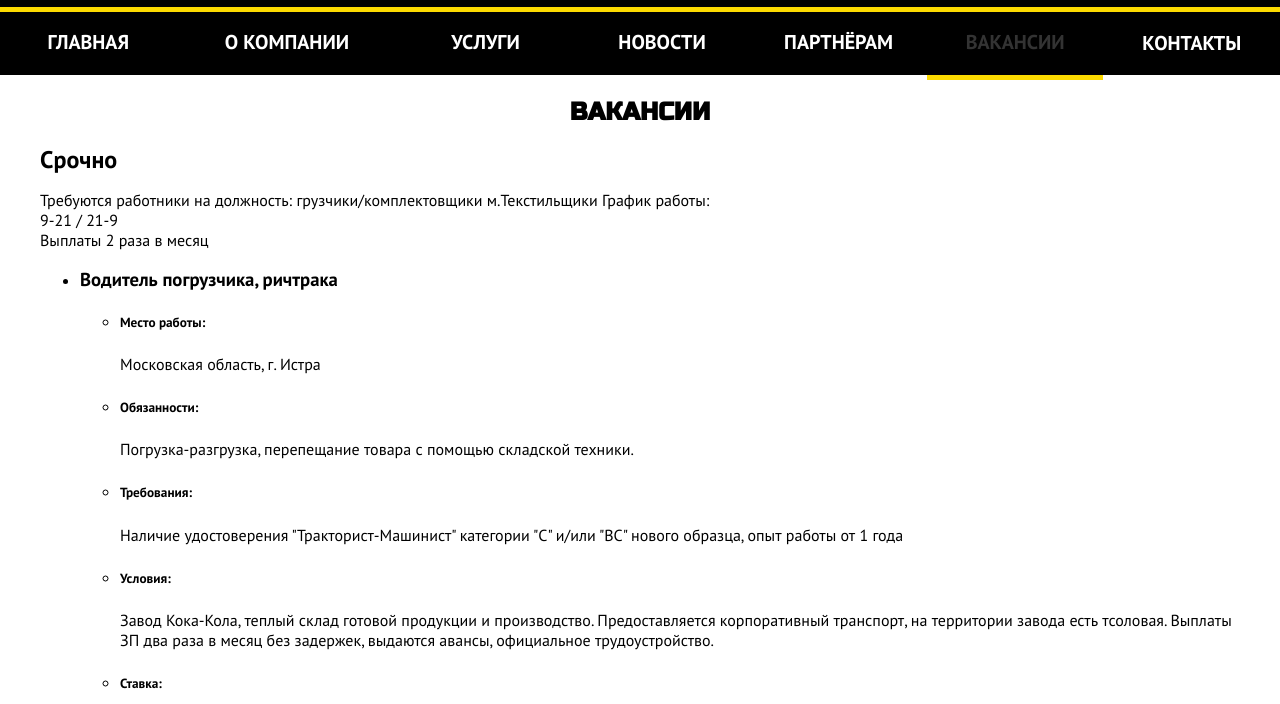
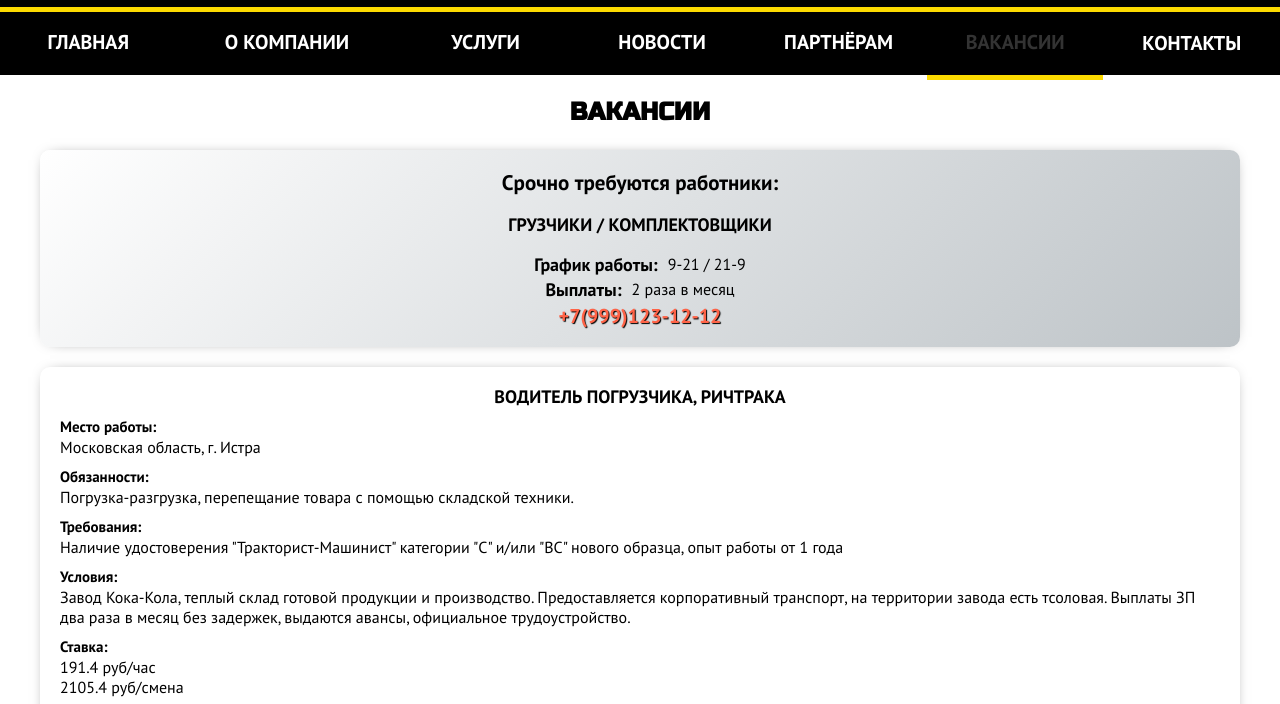
Before and after one commit to mvbaulin/pchela-s, a plain HTML site: page job-opportunity.html in a window 1280 px wide. Shown: the part 63-767 px from the top of the page. Drawn offline with Linux system fonts and the light colour scheme.

Commit message:
added vacancy style

```diff
--- a/job-opportunity.html
+++ b/job-opportunity.html
@@ -106,25 +106,41 @@
 			<div class="vacancies-section__wrapper">
 				<h1 class="section-title vacancies-section__title">Вакансии</h1>
 				<div class="vacancies-section__imergency">
-					<h2 class="vacancies-section__imergency-title">Срочно</h2>
-					<p class="vacancies-section__imergency-description">
-						Требуются работники на должность:
-						<span class="должность">
-							грузчики/комплектовщики
-						</span>
-						<span class="адрес">
-							м.Текстильщики
-						</span>
-						<span class="график">
-							График работы:<br>
-							9-21 / 21-9<br>
-							Выплаты 2 раза в месяц
-						</span>
-					</p>
+					<h2 class="vacancies-section__imergency-title">Срочно требуются работники:</h2>
+					<ul class="vacancies-section__imergency-list">
+						<li class="vacancies-section__imergency-list-item">
+							<h3 class="vacancies-section__vacancy-name">
+								Грузчики / комплектовщики
+							</h3>
+							<ul class="vacancies-section__imergency-properties">
+								<li class="vacancies-section__imergency-property">
+									<h5 class="vacancies-section__imergency-property-title">
+										График работы:
+									</h5>
+									<p class="vacancies-section__vacancy-imergency-description">
+										9-21 / 21-9
+									</p>
+								</li>
+								<li class="vacancies-section__imergency-property">
+									<h5 class="vacancies-section__imergency-property-title">
+										Выплаты:
+									</h5>
+									<p class="vacancies-section__vacancy-imergency-description">
+										2 раза в месяц
+									</p>
+								</li>
+								<a class="vacancies-section__phone vacancies-section__phone--important" href="#">
+									+7(999)123-12-12
+								</a>
+							</ul>
+						</li>
+					</ul>
 				</div>
 				<ul class="vacancies-section__vacancies-list">
 					<li class="vacancies-section__vacancy">
-						<h3 class="vacancies-section__vacancy-name">Водитель погрузчика, ричтрака</h3>
+						<h3 class="vacancies-section__vacancy-name">
+							Водитель погрузчика, ричтрака
+						</h3>
 						<ul class="vacancies-section__vacancy-properties">
 							<li class="vacancies-section__vacancy-property">
 								<h5 class="vacancies-section__vacancy-property-title">
@@ -177,6 +193,9 @@
 									6/1, 5/2, 2/2
 								</p>
 							</li>
+							<a class="vacancies-section__phone" href="#">
+								+7(999)123-12-12
+							</a>
 						</ul>
 					</li>
 				</ul>
--- a/style/style.less
+++ b/style/style.less
@@ -2209,16 +2209,6 @@ img {
 
 
 
-
-
-
-
-
-
-
-
-
-
 /* PAGE-NEWS */
 
 .section-news__title {
@@ -2385,3 +2375,158 @@ img {
 
 	}
 }
+
+
+
+
+
+
+
+
+
+
+
+
+
+
+/* JOB-OPPORTUNITY PAGE */
+
+.vacancies-section__title {
+	margin-bottom: 20px;
+}
+
+.vacancies-section__imergency {
+	margin-bottom: 20px;
+	padding: 20px;
+	text-align: center;
+	border-radius: 10px;
+	box-shadow: 0px 0px 15px -10px @color-black;
+	font-size: 14px;
+	line-height: 25px;
+	background: linear-gradient(135deg, @color-white, #bdc3c7);
+}
+
+.vacancies-section__imergency-title {
+	margin: 0;
+	margin-bottom: 20px;
+	padding: 0;
+}
+
+.vacancies-section__imergency-list {
+	margin: 0;
+	padding: 0;
+	list-style: none;
+}
+
+.vacancies-section__imergency-list-item {
+
+}
+
+.vacancies-section__vacancy-name {
+	margin: 0;
+	margin-bottom: 20px;
+	padding: 0;
+	font-size: 20px;
+	line-height: 25px;
+	text-transform: uppercase;
+}
+
+.vacancies-section__imergency-properties {
+	margin: 0;
+	margin-top: 20px;
+	padding: 0;
+	list-style: none;
+}
+
+.vacancies-section__imergency-property {
+	margin: 0;
+	margin-bottom: 5px;
+	padding: 0;
+	display: -webkit-flex;
+	display: -ms-flex;
+	display: flex;
+	justify-content: center;
+}
+
+.vacancies-section__imergency-property-title {
+	margin: 0;
+	padding: 0;
+	padding-right: 10px;
+	font-size: 18px;
+	line-height: 20px;
+}
+
+.vacancies-section__vacancy-imergency-description {
+	margin: 0;
+	padding: 0;
+	font-size: 16px;
+	line-height: 18px;
+}
+
+.vacancies-section__phone {
+	display: block;
+	text-align: center;
+	text-decoration: none;
+	color: @color-yellow;
+	text-shadow: 1px 1px 1px @color-black;
+	font-weight: bold;
+	font-size: 20px;
+	line-height: 22px;
+	&:focus {
+		outline: none;
+		box-shadow: 0px 0px 0px 5px @color-yellow;
+	}
+	&--important {
+		color: tomato;
+	}
+}
+
+
+.vacancies-section__vacancies-list {
+	margin: 0;
+	padding: 0;
+	list-style: none;
+}
+
+.vacancies-section__vacancy {
+	margin-bottom: 20px;
+	padding: 20px 10px;
+	border-radius: 10px;
+	box-shadow: 0px 0px 15px -10px @color-black;
+	&:last-child {
+		margin-bottom: 0;
+	}
+}
+
+.vacancies-section__vacancy-name {
+	margin: 0;
+	padding: 0;
+	font-size: 18px;
+	line-height: 20px;
+	text-align: center;
+}
+
+.vacancies-section__vacancy-properties {
+	margin: 0;
+	padding: 10px;
+	list-style: none;
+}
+
+.vacancies-section__vacancy-property {
+	margin-bottom: 10px;
+	&:last-child {
+		margin-bottom: 0;
+	}
+}
+
+.vacancies-section__vacancy-property-title {
+	margin: 0;
+	padding: 0;
+	font-size: 15px;
+	line-height: 20px;
+}
+
+.vacancies-section__vacancy-property-description {
+	margin: 0;
+	padding: 0;
+}
```
Also changed, not shown: style/style.css.
